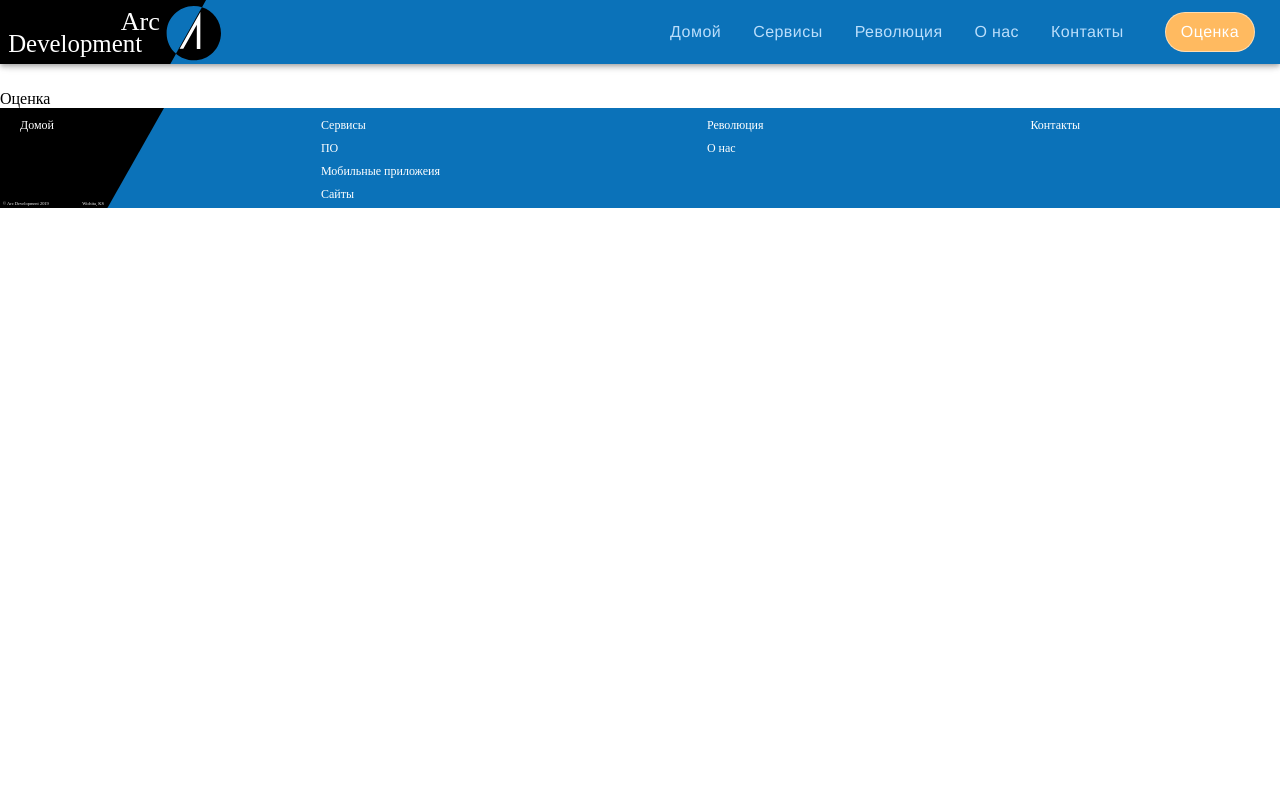
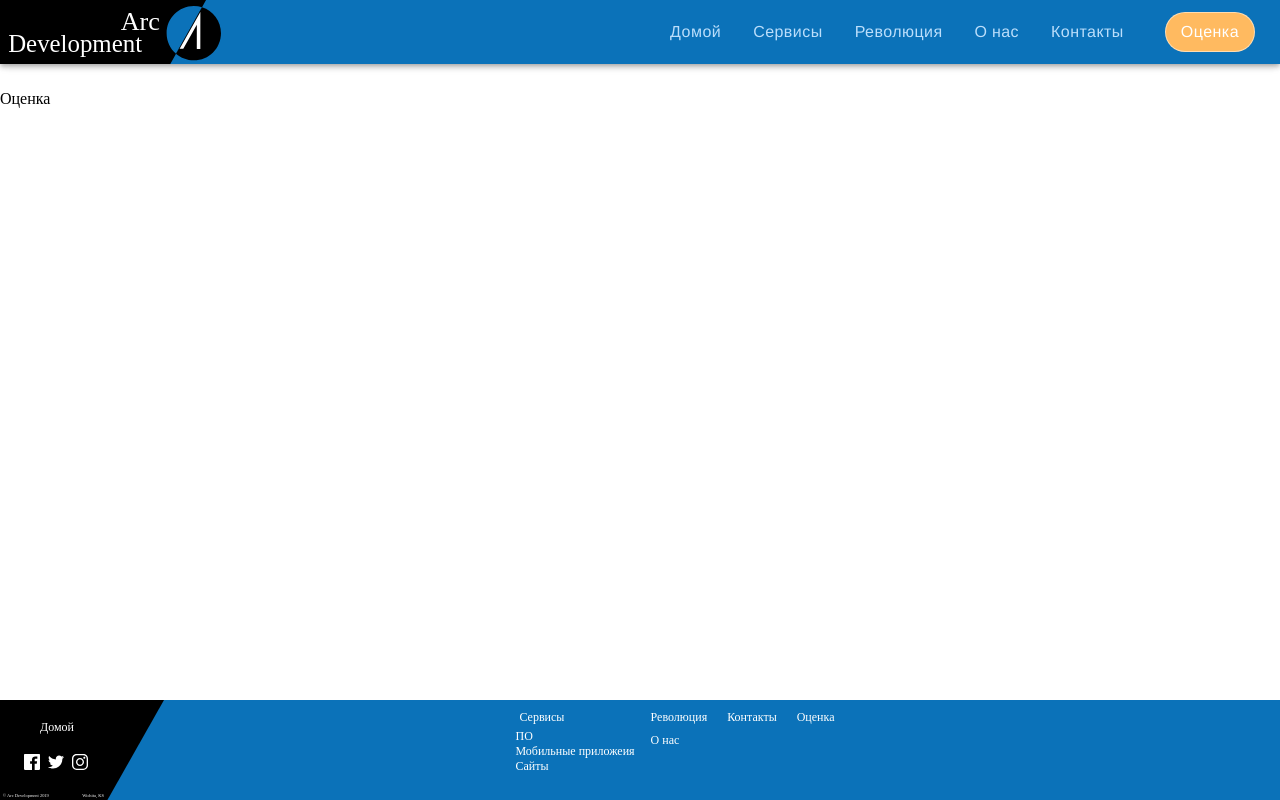
Before and after one commit to Alexey-Kozlov/MUI, a React (Create React App) app in the folder Front/: page /estimate in a window 1280 px wide. Built offline with nearby package versions, Linux system fonts and the light colour scheme; a web font is replaced by a local one.

Commit message:
end footer

```diff
--- a/Front/src/components/App.tsx
+++ b/Front/src/components/App.tsx
@@ -16,7 +16,7 @@ function App() {
             <ThemeProvider theme={theme}>
                 <Header />
                 <Routes>
-                    <Route path="/" element={<Stack sx={{ mt: "90px", height:"500px" }} >Домой</Stack>} />
+                    <Route path="/" element={<Stack sx={{ mt: "90px" }} >Домой</Stack>} />
                     <Route path="/services" element={<Stack sx={{ mt: "90px" }} >Сервисы</Stack>} />
                     <Route path="/customsoftware" element={<Stack sx={{ mt: "90px" }} >ПО</Stack>} />
                     <Route path="/mobileapps" element={<Stack sx={{ mt: "90px" }} >Мобильное приложение</Stack>} />
--- a/Front/src/components/UI/Footer.tsx
+++ b/Front/src/components/UI/Footer.tsx
@@ -1,6 +1,9 @@
 import Theme from "./Theme";
 import FooterLogo from "../../assets/Footer Adornment.svg";
-import { useTheme, useMediaQuery } from "@mui/material";
+import FaceBook from "../../assets/facebook.svg";
+import Twitter from "../../assets/twitter.svg";
+import Instagram from "../../assets/instagram.svg";
+import { useTheme, useMediaQuery, Link, Stack, Hidden } from "@mui/material";
 import Grid2 from "@mui/material/Unstable_Grid2";
 
 export default function Footer() {
@@ -12,20 +15,61 @@ export default function Footer() {
         backgroundColor: Theme.palette.common.blue,
         width: "100%",
         zIndex: 1302,
-        position: "relative"
+        position: "absolute",
+        bottom: 0
     } as React.CSSProperties;
 
-    const logoStyle = () => {
+    const logoStyle = (sel : string) => {
         let rez = {
-            height: "", verticalAlign: "bottom"};
+            logo: {
+                height: "",
+                verticalAlign: "bottom"
+            },
+            home: {
+                paddingTop: "",
+                marginLeft: ""
+            },
+            grid: {
+                padding:"10px 10px 10px 10px"
+            },
+            spacing: {
+                value: 1
+            },
+            social: {
+                marginLeft: "20px",
+                marginTop: "-50px",
+                position: "absolute"
+            }
+        };
         if (!matches_md) {
-            rez.height = "100px";
+            rez.logo.height = "100px";
+            rez.home.paddingTop = "20px";
+            rez.home.marginLeft = "40px";
         } else if (!matches_sm) {
-            rez.height = "70px";
+            rez.logo.height = "70px";
+            rez.home.paddingTop = "15px";
+            rez.home.marginLeft = "30px";
+            rez.spacing.value = 0;
+            rez.social.marginTop = "-40px";
+            rez.social.marginLeft = "10px";
         } else {
-            rez.height = "40px";
+            rez.logo.height = "60px";
+            rez.home.paddingTop = "10px";
+            rez.home.marginLeft = "20px";
+            rez.grid.padding = "20px 5px 0px 5px"; //верх право низ лево
+            rez.spacing.value = 0;
+            rez.social.marginTop = "-35px";
+            rez.social.marginLeft = "2px";
         }
-        return rez;
+
+        switch (sel) {
+            case "logo": return rez.logo;
+            case "home": return rez.home;
+            case "grid": return rez.grid;
+            case "spacing": return rez.spacing.value;
+            case "social": return rez.social;
+        }
+        return undefined;
     }
     const mainContainer = {
         position: "absolute",
@@ -36,28 +80,25 @@ export default function Footer() {
         fontSize: "0.75rem",
         textDecoration:"none"
     }
-    const gridItem = {
-        marginLeft: "20px",
-        marginRight: "200px",
-        marginTop: "10px",
-        marginBottom:"10px"
+    const gridContainer = {
+        width: "100%"
+    }
+    const icons = {
+        height: "16px",
+        width: "16px"
     }
 
     return (
         <div style={footer}>
-            <Grid2 container justifyContent="space-between" sx={mainContainer}>
-                <Grid2 sx={gridItem}>
-                    <Grid2 container direction="column" spacing={1}>
-                        <Grid2 sx={link} component="a" href="/">
-                            Домой
-                        </Grid2>
-                    </Grid2>
-                </Grid2>
-                <Grid2 sx={gridItem}>
-                    <Grid2 container direction="column" spacing={1}>
+            <Stack sx={mainContainer} direction="row">
+                <Link sx={link} style={logoStyle("home") as React.CSSProperties} href="/">Домой</Link>
+                <Grid2 container justifyContent="center" sx={gridContainer}>
+                    <Grid2 sx={logoStyle("grid") as React.CSSProperties}>
+                        <Grid2 container direction="column" spacing={logoStyle("spacing") as number}>
                             <Grid2 sx={link} component="a" href="/services">
                                 Сервисы
                             </Grid2>
+                            <Hidden smDown>
                                <Grid2 sx={link} component="a" href="/customsoftware">
                                     ПО
                                 </Grid2>
@@ -67,10 +108,12 @@ export default function Footer() {
                                 <Grid2 sx={link} component="a" href="/websites">
                                     Сайты
                                 </Grid2>
+                            </Hidden>
                         </Grid2>
                     </Grid2>
-                <Grid2 sx={gridItem}>
-                    <Grid2 container direction="column" spacing={1}>
+                    <Hidden smDown>
+                        <Grid2 sx={logoStyle("grid") as React.CSSProperties}>
+                            <Grid2 container direction="column" spacing={logoStyle("spacing") as number}>
                                 <Grid2 sx={link} component="a" href="/revolution">
                                     Революция
                                 </Grid2>
@@ -79,22 +122,36 @@ export default function Footer() {
                                 </Grid2>
                             </Grid2>
                         </Grid2>
-                <Grid2 sx={gridItem}>
-                    <Grid2 container direction="column" spacing={1}>
+                    </Hidden>
+                    <Grid2 sx={logoStyle("grid") as React.CSSProperties}>
+                        <Grid2 container direction="column" spacing={logoStyle("spacing") as number}>
                             <Grid2 sx={link} component="a" href="/contacts">
                                 Контакты
                             </Grid2>
                         </Grid2>
                     </Grid2>
-                <Grid2 sx={gridItem}>
-                    <Grid2 container direction="column" spacing={1}>
+                    <Grid2 sx={logoStyle("grid") as React.CSSProperties}>
+                        <Grid2 container direction="column" spacing={logoStyle("spacing") as number}>
                             <Grid2 sx={link} component="a" href="/estimate">
                                 Оценка
                             </Grid2>
                         </Grid2>
                     </Grid2>
                 </Grid2>
-            <img src={FooterLogo.toString()} style={logoStyle() } />
+            </Stack>
+            <img src={FooterLogo.toString()} style={logoStyle("logo") as React.CSSProperties} />
+
+            <Grid2 container sx={logoStyle("social") as React.CSSProperties} spacing={1} >
+                <Grid2 component="a" href="https://www.facebook.com" target="_blamk">
+                    <img src={FaceBook.toString()} style={ icons} />
+                </Grid2>
+                <Grid2 component="a" href="https://www.twitter.com" target="_blamk">
+                    <img src={Twitter.toString()} style={icons} />
+                </Grid2>
+                <Grid2 component="a" href="https://www.instagran.com" target="_blamk">
+                    <img src={Instagram.toString()} style={icons} />
+                </Grid2>
+            </Grid2>
         </div>
     )
 }
```
Lines whose indentation alone changed are shown as unchanged.
